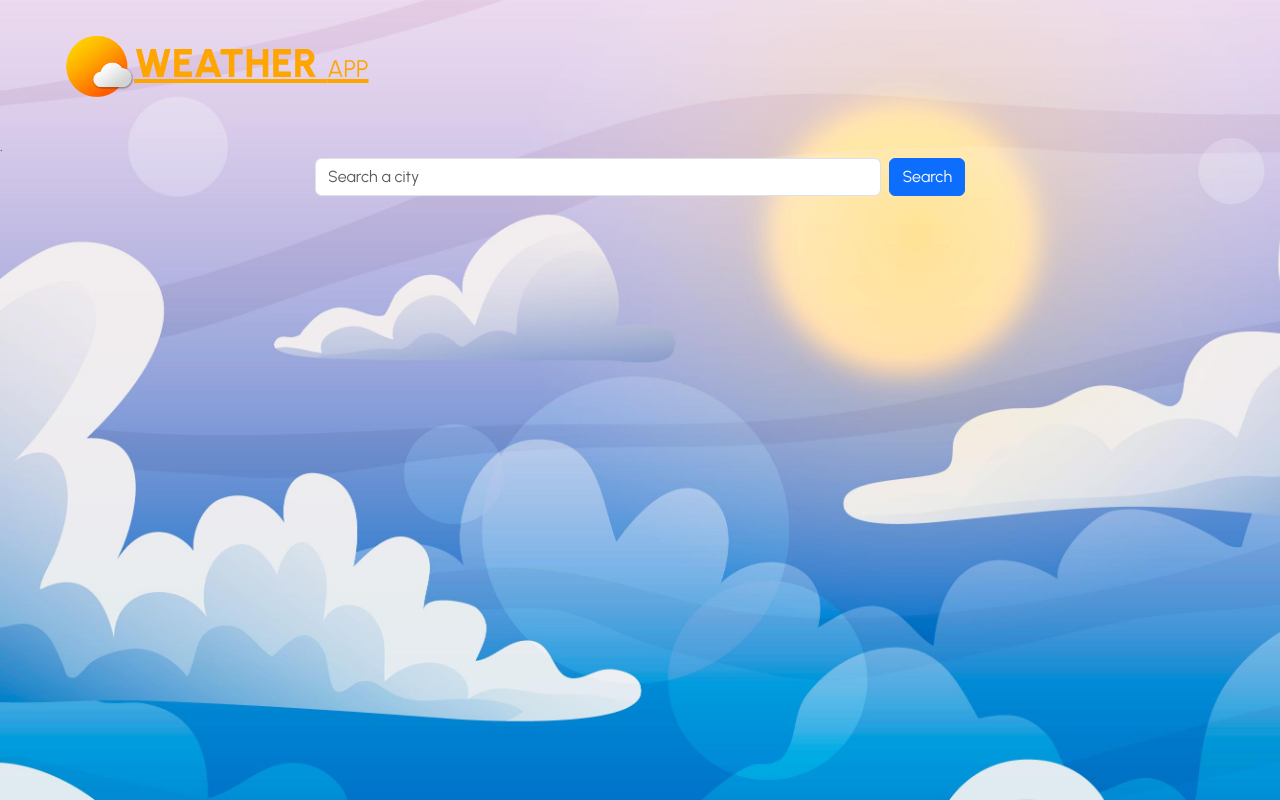
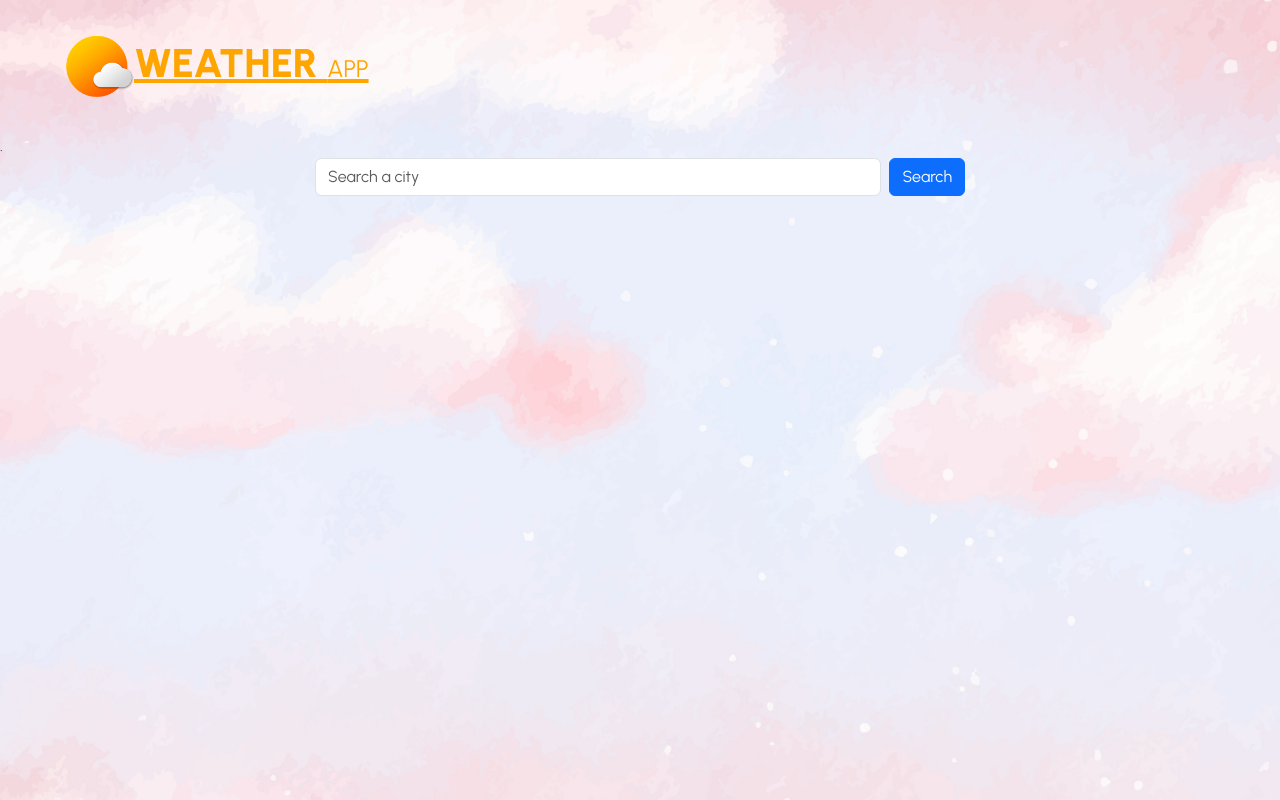
Before and after one commit to escuderoemanuel/WeatherApp, a React (Vite) app: page / in a window 1280 px wide. Shown: the top 800 px of the page. Built offline with nearby package versions, Linux system fonts and the light colour scheme.

Commit message:
Update Background

```diff
--- a/src/main.css
+++ b/src/main.css
@@ -9,7 +9,7 @@ body {
   font-family: 'Plus Jakarta Sans', sans-serif;
   font-family: 'Urbanist', sans-serif;
   color: rgb(73, 73, 73);
-  background-image: url('./assets/img/background4.jpg');
+  background-image: url('./assets/img/background3.jpg');
   background-size: cover;
   background-repeat: no-repeat;
 }
```
